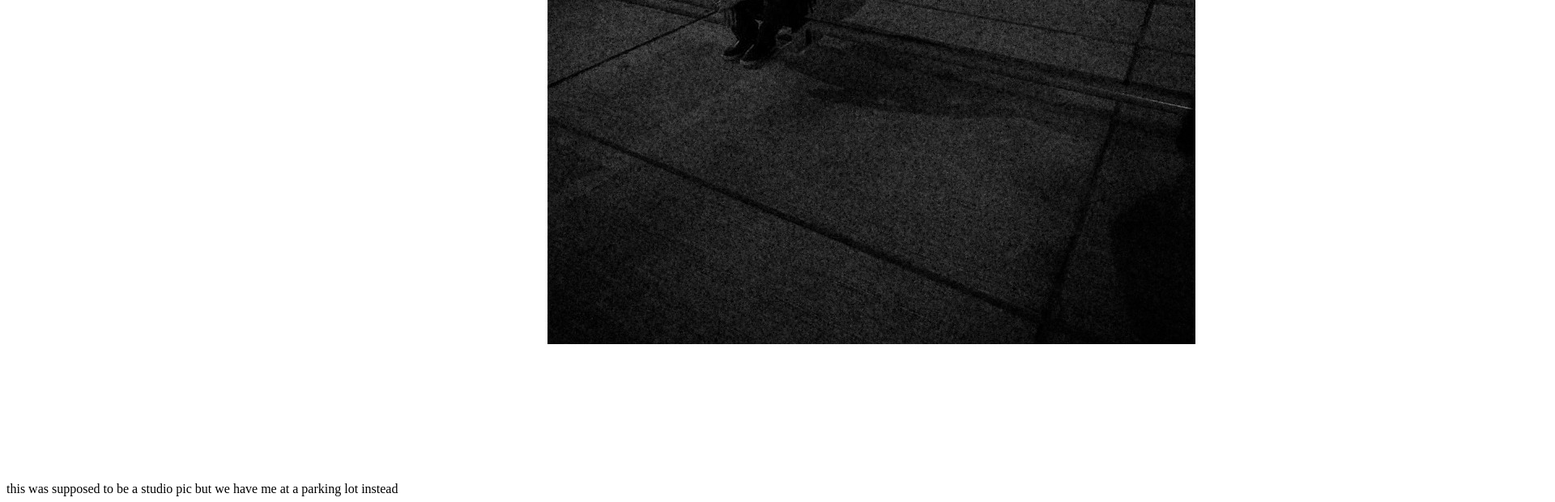
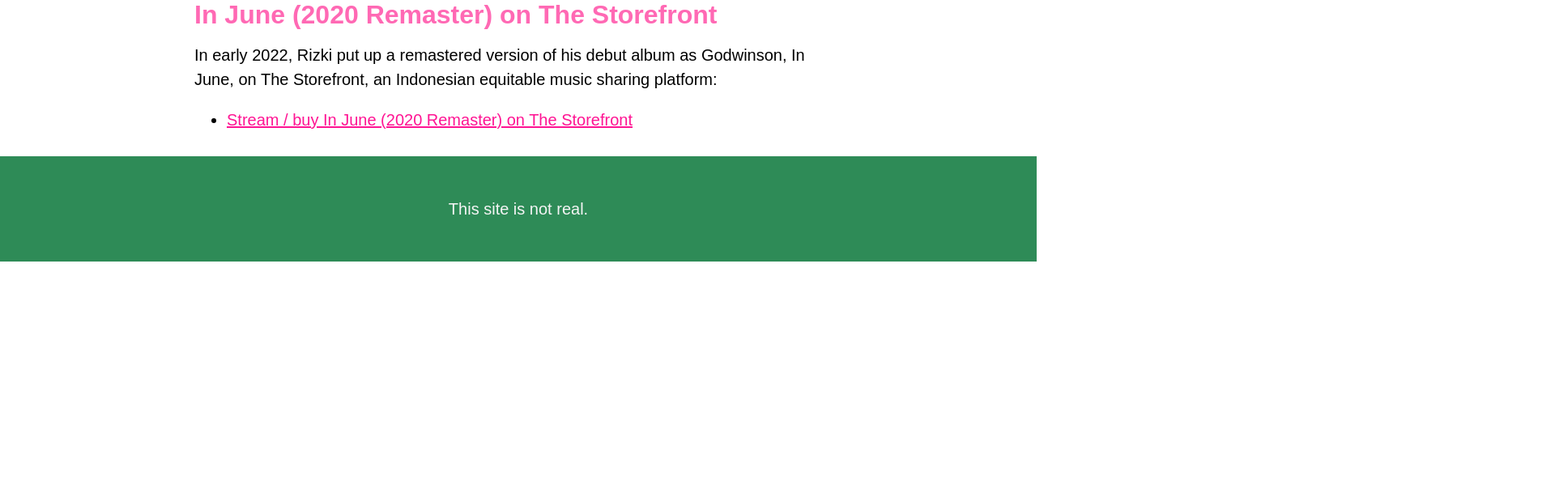
Before and after one commit to asasirizki/html-test-1, a plain HTML site: page index.html in a window 1280 px wide. Shown: the part 1556-2176 px from the top of the page at 81% size, 1920 px wide, since content can reach past the window. After the commit the page ends 1879 px from the top, so only its background shows below. Drawn offline with Linux system fonts and the light colour scheme; a web font is replaced by a local one.

Commit message:
stylized index.html using css

```diff
--- /dev/null
+++ b/CSS/godwin.css
@@ -0,0 +1,74 @@
+body{
+	margin: 0;
+	font-family: 'Arial', sans-serif;
+	font-size: 20px;
+	line-height: 30px;
+
+}
+
+h1, h2{
+	font-family: 'Anek Tamil', sans-serif;
+}
+header{
+	background-color: seagreen;
+	text-align: center;
+	padding-top: 50px;
+	padding-bottom: 50px;
+}
+
+header h1{
+	color: whitesmoke;
+	font-size: 50px;
+
+}
+
+header img{
+	border-radius: 160px;
+    width: 300px;
+    border: 10px solid whitesmoke;
+}
+
+
+main{
+	max-width: 800px;
+	margin: 0 auto;
+	padding: 10px 10px;
+
+}
+
+main img{
+	max-width: 100%;
+
+}
+
+h2{
+	font-size: 32px;
+	color: hotpink;
+	margin: 32px 0 10px;
+}
+
+a{
+	color: deeppink;
+}
+
+a:hover{
+	color: white;
+	background-color: hotpink;
+}
+
+footer{
+	background-color: seagreen;
+	text-align: center;
+	color: whitesmoke;
+	padding: 50px;
+}
+
+footer p{
+	margin: 0;
+}
+
+p.caption{
+	color: navy;
+	font-style: italic;
+	margin-top: 0;
+}
--- a/index.html
+++ b/index.html
@@ -2,7 +2,11 @@
 <html>
 <head>
 	<title>Godwinson</title>
-	<link rel="icon" href="img/godwinn test header img.jpg">
+	<!-- Add icon (favicon) for browser -->
+	<<link rel="preconnect" href="https://fonts.googleapis.com">
+	<link rel="preconnect" href="https://fonts.gstatic.com" crossorigin>
+	<link href="https://fonts.googleapis.com/css2?family=Anek+Tamil:wght@200;300&display=swap" rel="stylesheet">
+	<link rel="stylesheet" type="text/css" href="css/godwin.css">
 	<meta charset="utf-8">
 	<meta name="viewport" content="width=device-width, initial-scale=1">
 	<title></title>
@@ -22,7 +26,7 @@
 		<h2>Artist's Bio</h2>
 		<p>Godwinson is the moniker of Bandung-via-Depok bedroom musician Rizki Asasi</p>
 		<img src="img/godwinn.jpg">
-		<p>this was supposed to be a studio pic but we have me at a parking lot instead</p>
+		<p class="caption">this was supposed to be a studio pic but we have me at a parking lot instead</p>
 
 	<!-- Discography written with unordered list, target element to make links open in a new tab -->
 
```
